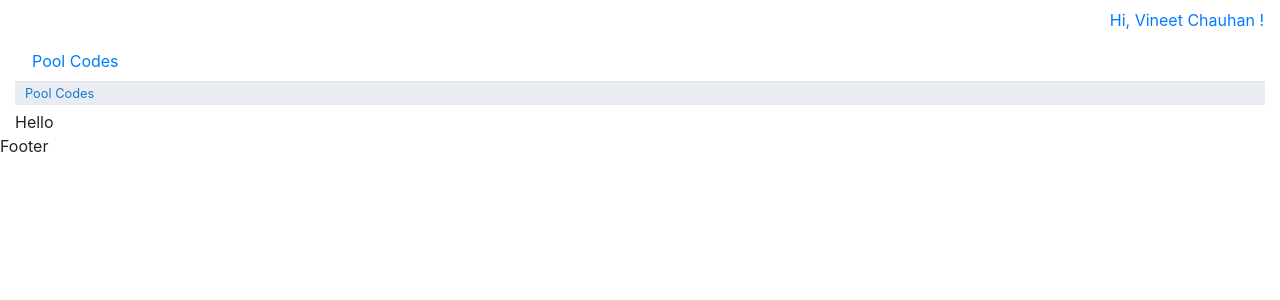
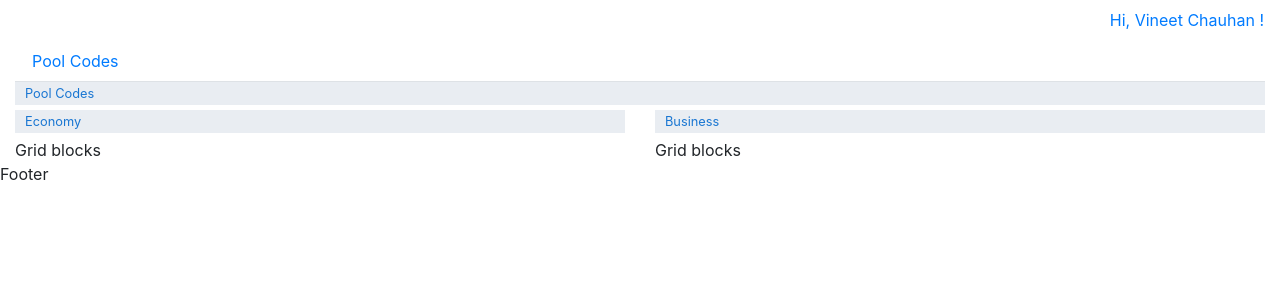
Before and after one commit to vinchauhan/start-again, an Angular app: page /poolcode in a window 1280 px wide. Shown: the top 300 px of the page. Built offline with nearby package versions, Linux system fonts and the light colour scheme.

Commit message:
Added Pool-Grid component

```diff
--- /dev/null
+++ b/src/app/modules/poolcode/components/pool-code-grid/pool-code-grid.component.html
@@ -0,0 +1,12 @@
+<div class="box pool-code-content">
+    <div class="row">
+        <div class="col" *ngFor="let cabin of cabins">
+            <h3 type="button" class="heading" data-toggle="collapse" aria-expanded="true" data-target="#poolCodeGrid">
+                {{cabin.cabinName}}
+            </h3>
+            <div class="collapse show" id="poolCodeGrid">
+                Grid blocks
+            </div>
+        </div>
+    </div>
+  </div>
--- /dev/null
+++ b/src/app/modules/poolcode/components/pool-code-grid/pool-code-grid.component.ts
@@ -0,0 +1,19 @@
+import { Component, OnInit, Input } from '@angular/core';
+
+@Component({
+  selector: 'pool-code-grid',
+  templateUrl: './pool-code-grid.component.html',
+  styleUrls: ['./pool-code-grid.component.scss']
+})
+export class PoolCodeGridComponent implements OnInit {
+
+  constructor() { }
+
+  @Input()
+  public cabins
+
+  ngOnInit(): void {
+    console.log(this.cabins)
+  }
+
+}
--- a/src/app/modules/poolcode/components/pool-code/pool-code.component.html
+++ b/src/app/modules/poolcode/components/pool-code/pool-code.component.html
@@ -5,14 +5,14 @@
 <ng-template #mainPoolCode>
   <div id="poolCode-right">
     <div class="box pool-code-content">
-      <h3 type="button" class="heading" data-toggle="collapse" aria-expanded="true" data-target="#poolMainContent" aria-controls="poolMainContent">
+      <h3 type="button" class="heading" data-toggle="collapse" aria-expanded="true" data-target="#poolMainContent">
         Pool Codes
       </h3>
       <div style="overflow-x: auto;overflow-y: hidden;width:auto;background-color: white">
         <div class="row">
           <div class="col">
             <div class="collapse show" id="poolMainContent">
-              Hello
+              <pool-code-grid [cabins]="selectedCabinsData"></pool-code-grid>
             </div>
           </div>
         </div>
--- a/src/app/modules/poolcode/poolcode.module.ts
+++ b/src/app/modules/poolcode/poolcode.module.ts
@@ -2,11 +2,12 @@ import { NgModule } from '@angular/core';
 import { CommonModule } from '@angular/common';
 import { PoolCodeComponent } from './components/pool-code/pool-code.component';
 import {PoolCodeRoutingModule} from './poolcode-routing.module';
+import { PoolCodeGridComponent } from './components/pool-code-grid/pool-code-grid.component';
 
 
 
 @NgModule({
-  declarations: [PoolCodeComponent],
+  declarations: [PoolCodeComponent, PoolCodeGridComponent],
   imports: [
     CommonModule,
     PoolCodeRoutingModule
```
Also changed, not shown: src/app/modules/poolcode/components/pool-code-grid/pool-code-grid.component.scss (added), 1 other file (tests, documents, lock files or other folders).
